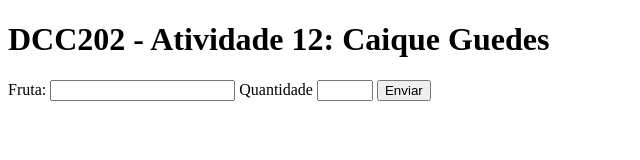
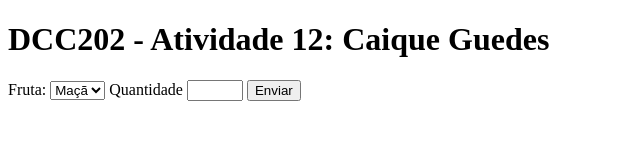
Before and after one commit to ufjf-dcc202/ufjf-dcc202-2023-3-a-atv12-Caiqueguedes, a website: page index.html in a window 1280 px wide. Shown: the whole page, without its empty margins (0-640 px from the left). Drawn offline with Linux system fonts and the light colour scheme.

Commit message:
acrescenta select e option

```diff
--- a/index.html
+++ b/index.html
@@ -12,7 +12,12 @@
       <section>
         <form name="entrada">
           <label for="ifruta">Fruta:</label>
-          <input id="ifruta" name="fruta" />
+          <select id="ifruta" name="fruta">
+            <option value="maca">Maçã</option>
+            <option value="pera">Maçã</option>
+            <option value="banana">Maçã</option>
+            <option value="uva">Maçã</option>
+          </select>
           <label for="iqtd">Quantidade</label>
           <input
             id="iqtd"
```
